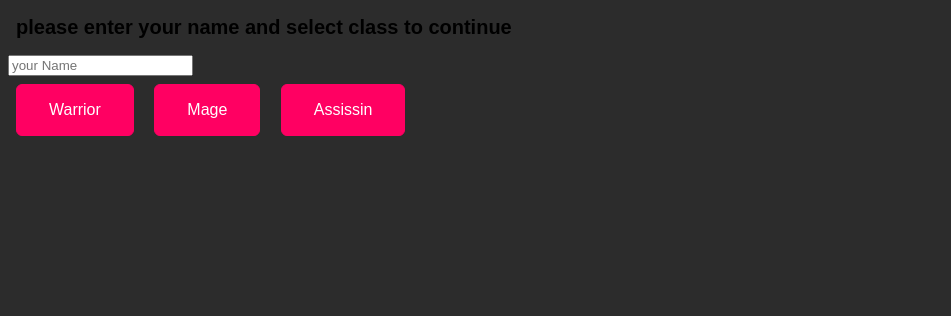
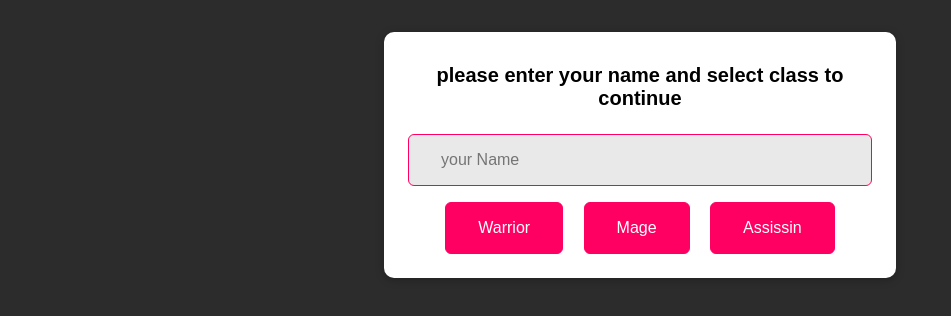
Before and after one commit to KiKochi/theGame, a plain HTML site: page index.html in a window 1280 px wide. Shown: the whole page, without its empty margins (0-951 px from the left). Drawn offline with Linux system fonts and the light colour scheme.

Commit message:
add: input field css

```diff
--- a/assets/styles/app.css
+++ b/assets/styles/app.css
@@ -47,8 +47,17 @@ button {
   cursor: pointer;
   margin: 0.5rem;
 }
-
-button:focus {
+input {
+  font: inherit;
+  background: #e9e9e9;
+  border: 1px solid #ff0062;
+  color: black;
+  padding: 1rem 2rem;
+  border-radius: 6px;
+  cursor: pointer;
+  margin: 0.5rem;
+}
+button:focus ,input:focus {
   outline: none;
 }
 
@@ -59,6 +68,7 @@ button:active {
 }
 
 #health-levels,
+#user-inputs,
 #controls {
   margin: 2rem auto;
   width: 30rem;
@@ -69,7 +79,8 @@ button:active {
   background: white;
 }
 
-#controls {
+#controls,
+#user-inputs {
   display: flex;
   flex-direction: column;
 }
```
